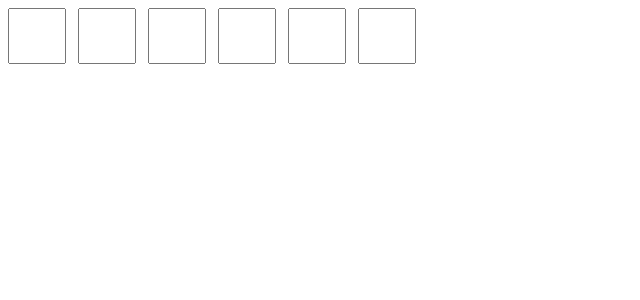
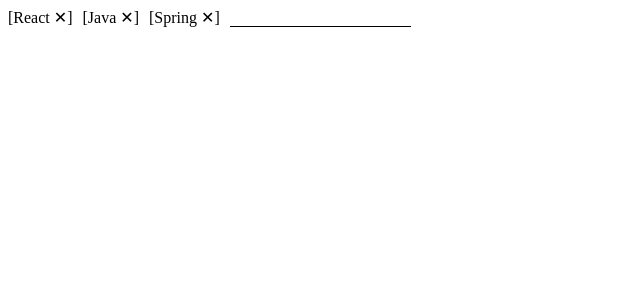
Before and after one commit to shubhdeep123/react_projects, a React (Vite) app in the folder React-Interview-Prep/: page / in a window 1280 px wide. Shown: the top 300 px of the page, without its empty margins (0-640 px from the left). Built offline with nearby package versions, Linux system fonts and the light colour scheme.

Commit message:
chip-tabComponent

```diff
--- a/React-Interview-Prep/src/App.tsx
+++ b/React-Interview-Prep/src/App.tsx
@@ -1,5 +1,7 @@
 import './App.css'
-import  OTPComponent  from './components/OTPComponent'
+import ChipComponent from './components/ChipComponent'
+// import  OTPComponent  from './components/OTPComponent'
+// import TabComponent from './components/TabComponent'
 // import { Accordion } from './components/Accordion'
 // import { StarRating } from './components/StarRating'
 // import { Counter } from './components/Counter'
@@ -15,7 +17,9 @@
       {/* <Todo/> */}
       {/* <StarRating/> */}
       {/* <Accordion/> */}
-      <OTPComponent/>
+      {/* <OTPComponent/> */}
+      {/* <TabComponent/> */}
+      <ChipComponent/>
     </>
   )
 }
--- /dev/null
+++ b/React-Interview-Prep/src/components/ChipComponent.tsx
@@ -0,0 +1,44 @@
+import React, { useState } from "react";
+
+export default function ChipComponent() {
+  const [chips, setChips] = useState<string[]>(["React", "Java", "Spring"]);
+  const [input, setInput] = useState<string>("");
+
+  function handleKeyDown(e: React.KeyboardEvent<HTMLInputElement>) {
+    if (e.key == "Backspace" && chips.length && input == "") {
+      e.preventDefault();
+      setChips((prev) => prev.slice(0, prev.length - 1));
+      return;
+    }
+
+    if (e.key == "Enter") {
+      if (!input.trim() || chips.includes(input.trim())) return;
+      setChips((prev) => [...prev, input.trim()]);
+      setInput("");
+    }
+  }
+
+  function handleChipDelete(chip: string) {
+    setChips((prev) => prev.filter((item) => item != chip));
+  }
+  return (
+    <div style={{ display: "flex", gap: "10px" }}>
+      {chips.map((chip, index) => (
+        <span key={index}>
+          [{chip} <span onClick={() => handleChipDelete(chip)}>✕</span>]
+        </span>
+      ))}
+      <input
+        type="text"
+        value={input}
+        onChange={(e: React.ChangeEvent<HTMLInputElement>) =>
+          setInput(e.target.value)
+        }
+        onKeyDown={(e: React.KeyboardEvent<HTMLInputElement>) =>
+          handleKeyDown(e)
+        }
+        style={{ border: "none", borderBottom: "1px solid black" }}
+      />
+    </div>
+  );
+}
--- /dev/null
+++ b/React-Interview-Prep/src/components/TabComponent.tsx
@@ -0,0 +1,41 @@
+import { useState } from "react";
+
+const tabs = [
+  {
+    id: 1,
+    label: "Home",
+    content: "Welcome to Home Page",
+  },
+  {
+    id: 2,
+    label: "About",
+    content: "About Us",
+  },
+  {
+    id: 3,
+    label: "Contact",
+    content: "Contact Us",
+  },
+];
+export default function TabComponent() {
+  const [activeTab, setActiveTab] = useState<number>(tabs[0].id);
+  const currentTab = tabs.find((tab) => tab.id === activeTab);
+  return (
+    <div>
+      <div style={{ display: "flex", gap: "12px" }}>
+        {tabs.map((tab) => (
+          <div
+            key={tab.id}
+            onClick={() => setActiveTab(tab.id)}
+            style={{ backgroundColor: `${activeTab == tab.id ? "blue" : ""}` }}
+          >
+            <h2>{tab.label}</h2>
+          </div>
+        ))}
+      </div>
+      <div>
+        <p key={currentTab?.id}>{currentTab?.content}</p>,
+      </div>
+    </div>
+  );
+}
```
